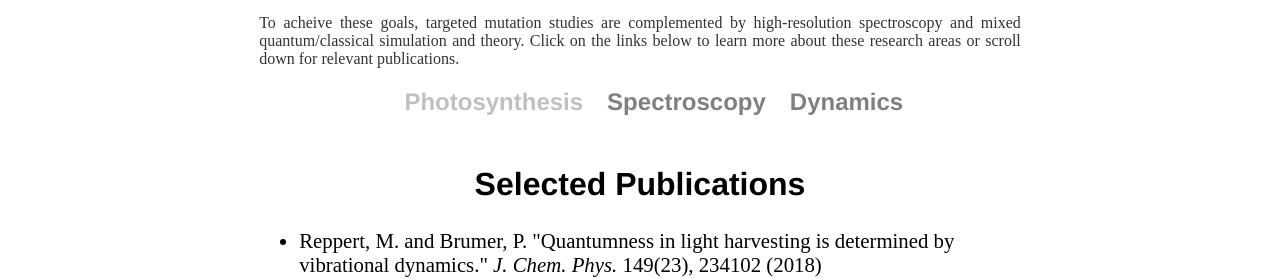
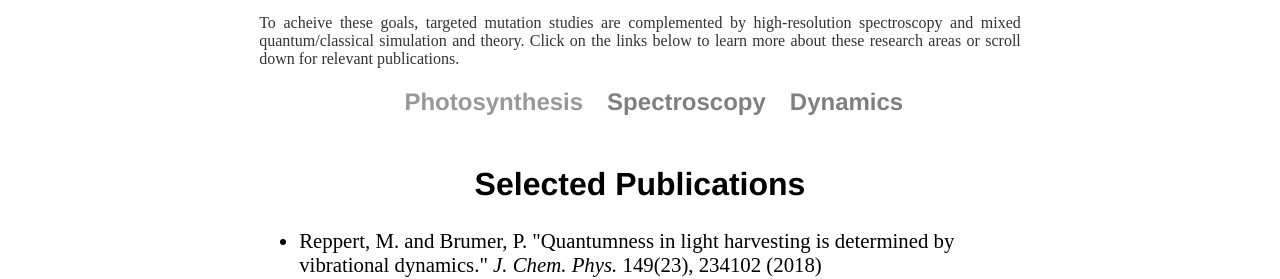
Before and after one commit to mreppert/mreppert.github.io, a Jekyll site: the page built from publications/photosynthesis/index.html, in a window 1280 px wide. Shown: the part 607-886 px from the top of the page. Built offline with Jekyll 4.4.1, drawn with Linux system fonts in a browser that asks for light colours.

Commit message:
Update index.html

```diff
--- a/publications/photosynthesis/index.html
+++ b/publications/photosynthesis/index.html
@@ -19,11 +19,11 @@ title: Reppert Research Group
 
     <div style="margin-top:20px; margin-left:auto; margin-right:auto; width:75%;">
     <ul id="menu">
-        <li><a href="http://mreppert.github.io/publications/photosynthesis" style="width:25%; color:silver;">Photosynthesis</a></li>
+        <li><a href="http://mreppert.github.io/publications/photosynthesis" style="width:25%; color:platinum;">Photosynthesis</a></li>
         <li><a href="http://mreppert.github.io/publications/spectroscopy" style="width:25%; color:gray;">Spectroscopy</a></li>
         <li><a href="http://mreppert.github.io/publications/dynamics" style="width:25%; color:gray;">Dynamics</a></li>
     </ul>
-  </div>
+    </div>
 
 
 <h2>Selected Publications</h2>
```
